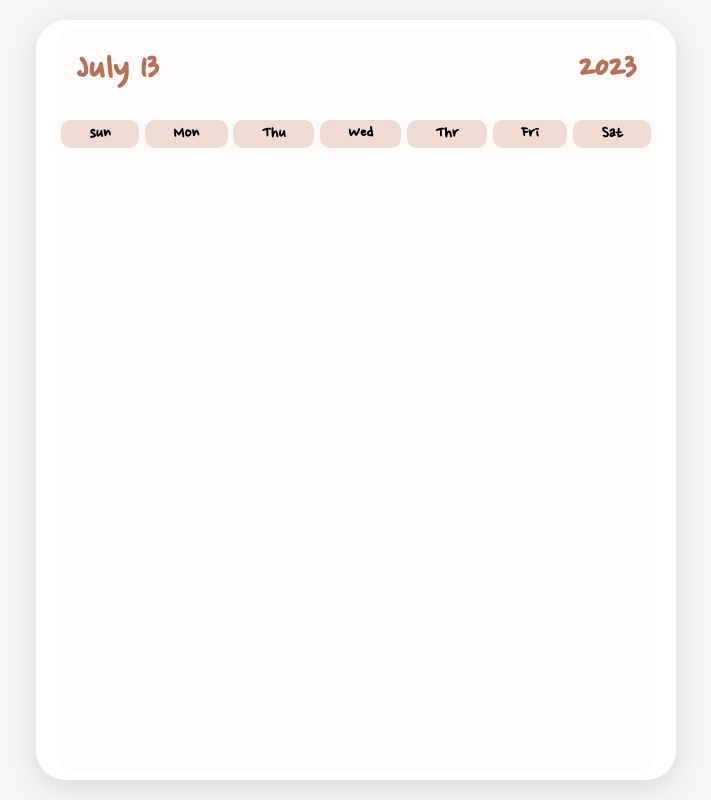
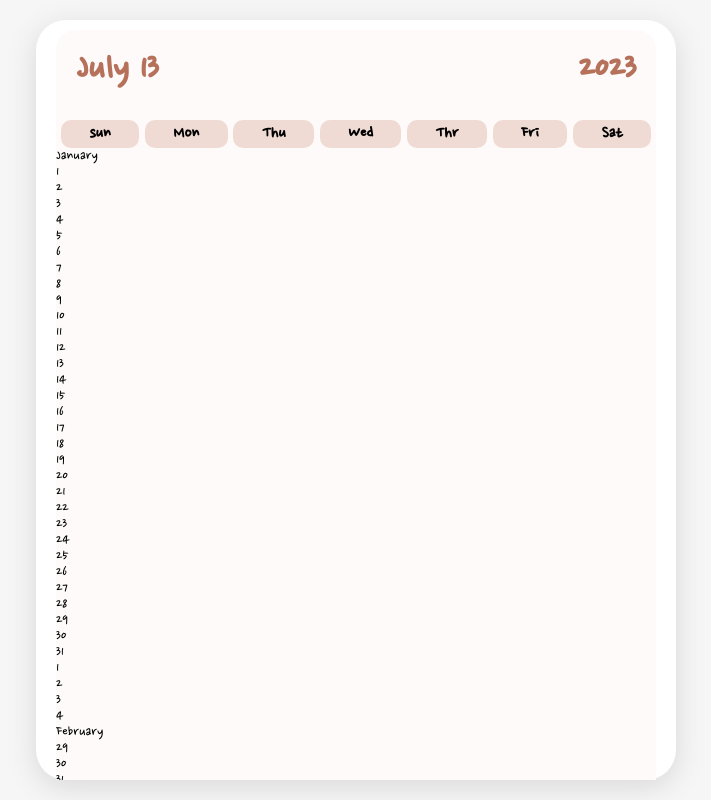
Before and after one commit to taehyeon0412/react_emotion-diary, a React (Create React App) app: page /calendar in a window 1280 px wide. Shown: the whole page, without its empty margins (284-995 px from the left). Built offline with nearby package versions, Linux system fonts and the light colour scheme; a web font is replaced by a local one.

Commit message:
달력 컴포넌트 추가
CalendarItem.js
-RenderHeader
-RenderCells

```diff
--- a/package.json
+++ b/package.json
@@ -6,6 +6,7 @@
     "@testing-library/jest-dom": "^5.16.5",
     "@testing-library/react": "^13.4.0",
     "@testing-library/user-event": "^13.5.0",
+    "date-fns": "^2.30.0",
     "react": "^18.2.0",
     "react-dom": "^18.2.0",
     "react-modal": "^3.16.1",
--- /dev/null
+++ b/src/components/CalendarItem.js
@@ -0,0 +1,84 @@
+import {
+  addDays,
+  endOfMonth,
+  endOfWeek,
+  format,
+  isSameDay,
+  isSameMonth,
+  startOfMonth,
+  startOfWeek,
+} from "date-fns";
+import { styled } from "styled-components";
+
+const CalendarHeader = styled.div``;
+
+const CalendarCell = styled.div``;
+
+const CalendarCellText = styled.span``;
+
+const Row = styled.div``;
+
+const CalendarBody = styled.div``;
+
+//styled -----------------------------------------------------
+
+export const RenderHeader = ({ currentMonth }) => {
+  return (
+    <CalendarHeader>
+      {currentMonth.toLocaleString("en-US", { month: "long" })}
+    </CalendarHeader>
+  );
+};
+//달의 이름 헤더
+
+export const RenderCells = ({ currentMonth, selectedDate }) => {
+  const monthStart = startOfMonth(currentMonth);
+  const monthEnd = endOfMonth(monthStart);
+  const startDate = startOfWeek(monthStart);
+  const endDate = endOfWeek(monthEnd);
+
+  const rows = [];
+  let days = [];
+  let day = startDate;
+  let formattedDate = "";
+
+  /* while 반복문은  day가 endDate보다 커지면 종료된다. */
+
+  /* console.log(isSameMonth(day, monthStart)); */ //day가 monthStart 날짜와 같은 달에 속하는지 여부 조건부로 렌더링 적용
+  /* console.log(isSameDay(day, selectedDate)); */ //day가 selectedDate와 동일한지 확인. day와 selectedDate의 일, 월, 연도가 같으면 true를 반환
+
+  const sameMonth = isSameMonth(day, monthStart).toString();
+  const sameDay = isSameDay(day, selectedDate).toString();
+
+  while (day <= endDate) {
+    for (let i = 0; i < 7; i++) {
+      formattedDate = format(day, "d");
+
+      days.push(
+        <CalendarCell
+          /* samemonth={sameMonth}
+          sameday={sameDay} */
+          key={Math.random()}
+        >
+          <CalendarCellText>{formattedDate}</CalendarCellText>
+        </CalendarCell>
+      );
+
+      day = addDays(day, 1);
+    }
+
+    rows.push(<Row key={Math.random()}>{days}</Row>);
+    days = [];
+  }
+
+  return <CalendarBody>{rows}</CalendarBody>;
+};
+
+/*
+ date-fns의 메소드
+ex) currentDate : 2022년 6월 1일 [Wed Jun 01 2022 21:18:49 GMT+0900 (Korean Standard Time)]
+1. monthStart : 오늘이 속한 달의 시작일 [1 : Wed Jun 01 2022 00:00:00 GMT+0900 (Korean Standard Time)]
+2. monthEnd :  오늘이 속한 달의 마지막일 [30 : Thu Jun 30 2022 23:59:59 GMT+0900 (Korean Standard Time)]
+3. startDate : monthStart가 속한 주의 시작일 [5/29 : Sun May 29 2022 00:00:00 GMT+0900 (Korean Standard Time) ]
+4. endDate : monthEnd가 속한 주의 마지막일 [7/2 : Sat Jul 02 2022 23:59:59 GMT+0900 (Korean Standard Time)]
+*/
--- a/src/pages/Calendar.js
+++ b/src/pages/Calendar.js
@@ -1,4 +1,8 @@
 import { styled } from "styled-components";
+import { addMonths, format } from "date-fns";
+
+//COMPONENT
+import { RenderCells, RenderHeader } from "../components/CalendarItem";
 
 const Wrapper = styled.div`
   display: flex;
@@ -54,12 +58,29 @@ const Weekday = styled.div`
   font-weight: 700;
 `;
 
+const CalendarList = styled.div``;
+
+const CalendarItem = styled.div``;
+
 //styled------------------------------------------------------------
 
 function Calendar() {
   const currentDate = new Date();
   const selectedDate = new Date();
+  let currentMonth = new Date(format(currentDate, "yyyy")); //올해 첫번째 달
   const date = ["sun", "Mon", "Thu", "Wed", "Thr", "Fri", "Sat"];
+  const month = []; //달력 렌더링
+
+  for (let i = 0; i < 12; i++) {
+    month.push(
+      <CalendarItem key={Math.random()}>
+        <RenderHeader currentMonth={currentMonth} />
+        <RenderCells currentMonth={currentMonth} selectedDate={selectedDate} />
+      </CalendarItem>
+    );
+    currentMonth = addMonths(currentMonth, 1); //currentMonth+1씩 증가해서 12월까지
+  }
+  //CalendarItem.js -RenderHeader,RenderCells
 
   return (
     <Wrapper>
@@ -70,12 +91,17 @@ function Calendar() {
         </TodayCurText>
         <p>{currentDate.getFullYear()}</p>
       </TodayDiv>
+      {/* 오늘 날짜 */}
 
       <WeekdayDiv>
         {date.map((i) => (
           <Weekday key={i}>{i}</Weekday>
         ))}
       </WeekdayDiv>
+      {/* 월~일 요일 */}
+
+      <CalendarList>{month}</CalendarList>
+      {/*달력 body*/}
     </Wrapper>
   );
 }
```
Also changed, not shown: 1 other file (tests, documents, lock files or other folders).
